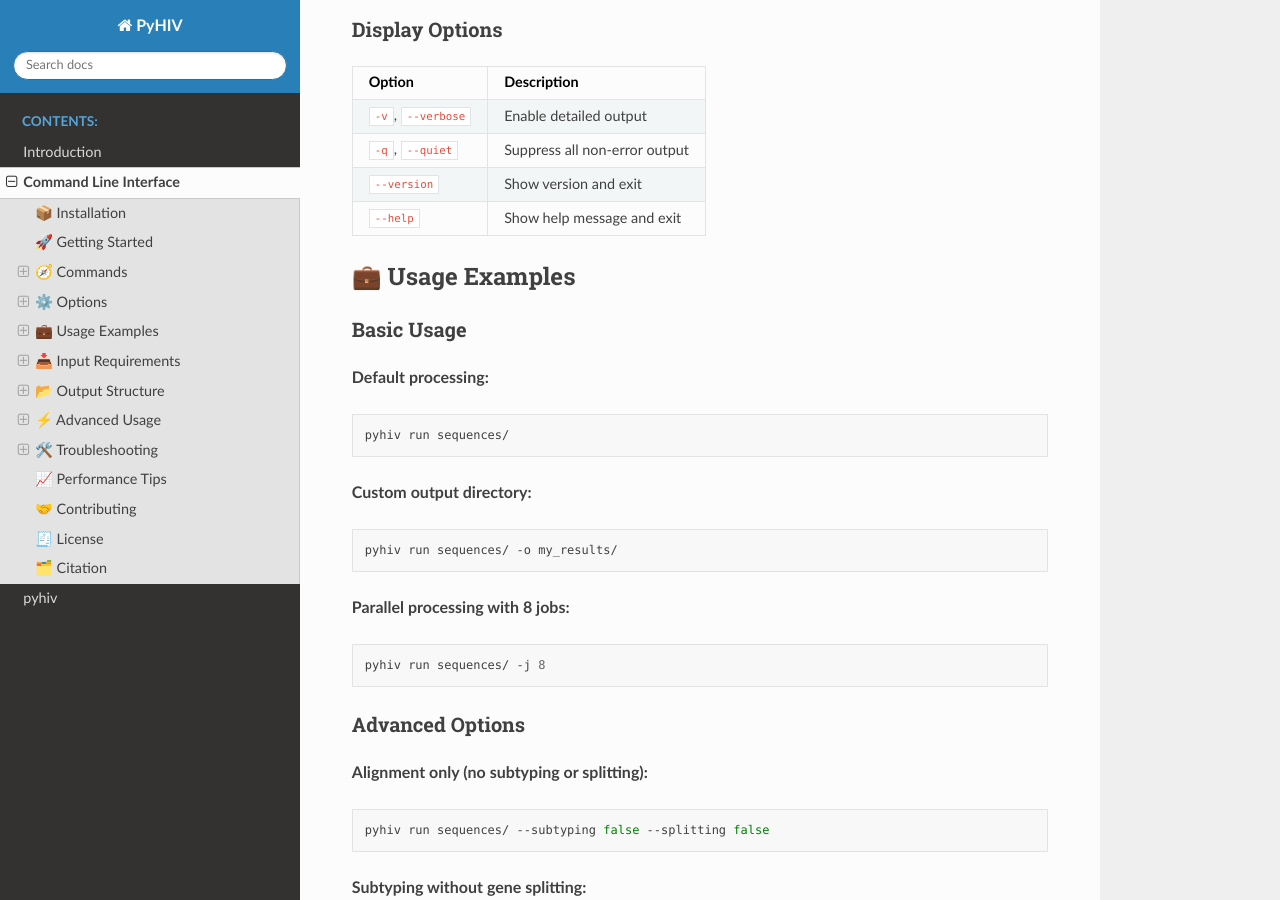
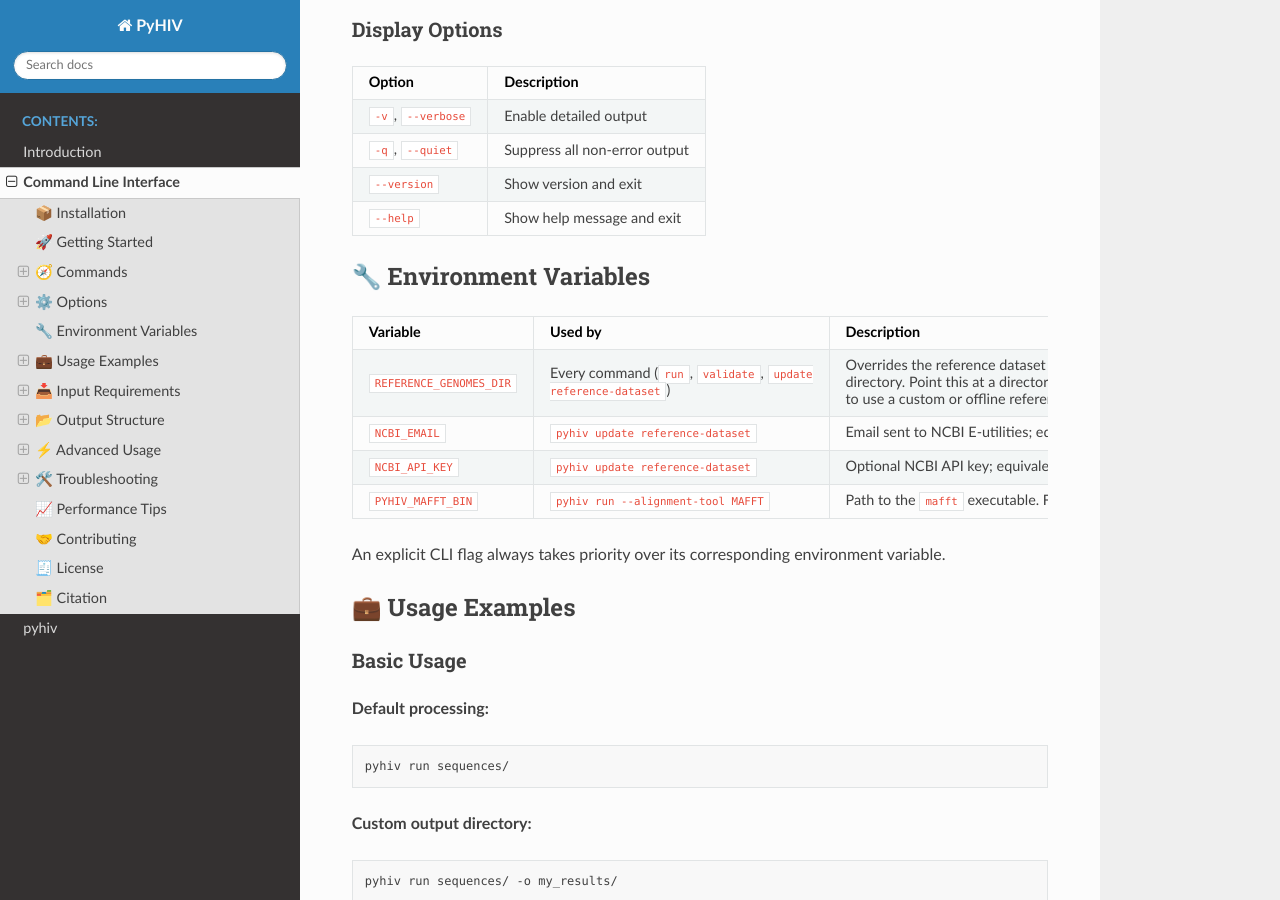
Before and after one commit to anaapspereira/PyHIV, a Sphinx documentation site: the page built from docs/source/manual_docs/CLI.md, in a window 1280 px wide and 900 px high, scrolled down 4078 px. Built offline with Sphinx 7.4.7 and the Read the Docs theme 3.1.0, drawn with Linux system fonts in a browser that asks for light colours; some of the changed text lies outside the part shown.

Commit message:
[UPDATE] Document env vars, output-dir exclusion, shared pool, and fix -j -1 example

````diff
--- a/docs/source/manual_docs/CLI.md
+++ b/docs/source/manual_docs/CLI.md
@@ -145,6 +145,17 @@ Sequences longer than 12000 nucleotides are skipped with this warning: `The subm
 | `--version` | Show version and exit |
 | `--help` | Show help message and exit |
 
+## 🔧 Environment Variables
+
+| Variable | Used by | Description |
+|----------|---------|-------------|
+| `REFERENCE_GENOMES_DIR` | Every command (`run`, `validate`, `update reference-dataset`) | Overrides the reference dataset root for the whole tool, not just the update command. Defaults to the packaged `reference_genomes` directory. Point this at a directory populated by `pyhiv update reference-dataset --reference-dir <path>` to use a custom or offline reference dataset. |
+| `NCBI_EMAIL` | `pyhiv update reference-dataset` | Email sent to NCBI E-utilities; equivalent to `--email`. Required when using `--refresh-features`. |
+| `NCBI_API_KEY` | `pyhiv update reference-dataset` | Optional NCBI API key; equivalent to `--ncbi-api-key`. |
+| `PYHIV_MAFFT_BIN` | `pyhiv run --alignment-tool MAFFT` | Path to the `mafft` executable. Falls back to `mafft` on `PATH` if unset. |
+
+An explicit CLI flag always takes priority over its corresponding environment variable.
+
 ## 💼 Usage Examples
 
 ### Basic Usage
@@ -260,7 +271,7 @@ sequences/
     └── sample4.fasta
 ```
 
-PyHIV recursively searches for FASTA files in all subdirectories.
+PyHIV recursively searches for FASTA files in all subdirectories. The run's own `--output-dir` is always excluded from this search, so pointing `--output-dir` at a subfolder of `FASTAS_DIR` is safe — a rerun won't re-ingest FASTA files it generated on a previous run (e.g. `best_alignment_*.fasta`, gene-region files).
 
 ### File Requirements
 
@@ -301,6 +312,7 @@ Summary table with columns:
 | Group | HIV-1 reference group |
 | Subtype | HIV-1 subtype (if `--subtyping` enabled) |
 | Closest Subtypes | Top 3 closest unique group/subtype calls by alignment score |
+| Subtype Score Warning | `Low score margin: review top 3 subtype matches` when the top two subtype scores are within 1% of each other, otherwise empty |
 | Splitting Reference | Reference accession used for gene splitting |
 | Most Matching Gene Region | Gene with most matches |
 | Present Gene Regions | All detected gene regions |
@@ -335,15 +347,15 @@ When `--reporting` is enabled (default), PyHIV writes `PyHIV_report_all_sequence
 
 **Optimize for large datasets:**
 ```bash
-# Use all CPUs
-pyhiv run sequences/ -j -1
+# Use all CPUs (the default when -j is omitted)
+pyhiv run sequences/
 
 # Limit to 4 cores to avoid memory issues
 pyhiv run sequences/ -j 4
 ```
 
 **Memory considerations:**
-- Each job loads reference sequences
+- `-j` sizes one worker pool that's created once per run and reused for every sequence, not spawned per sequence, but each worker process still loads its own copy of the reference sequences
 - Reduce `-j` value if encountering memory errors
 - Process in batches for very large datasets
 
````
